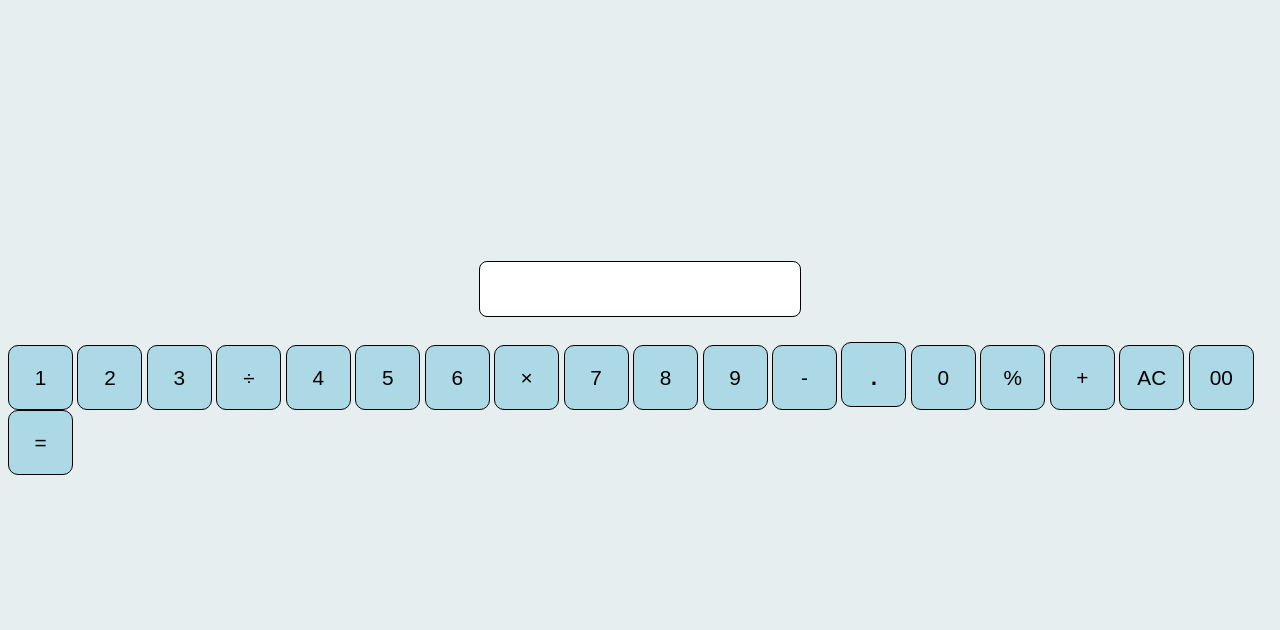
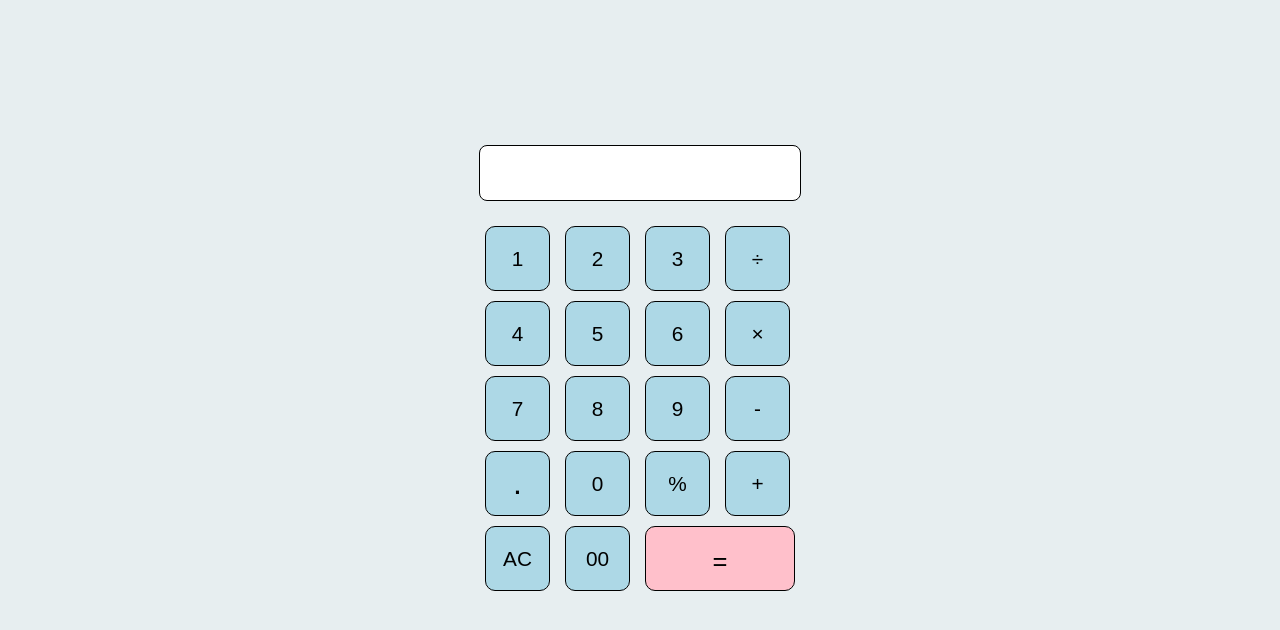
Before and after one commit to SauravKumar-max/simple-calculator-javascript, a plain HTML site: page index.html in a window 1280 px wide. Drawn offline with Linux system fonts and the light colour scheme.

Commit message:
Added Grid layout for buttons

```diff
--- a/style.css
+++ b/style.css
@@ -42,3 +42,20 @@ body{
   button:hover{
      transform: scale(1.1);
   }
+
+  .numbers{
+    display: grid;
+    grid-template-columns: repeat(4, 1fr);
+    grid-gap: 10px;
+    grid-auto-rows: minmax(60px, auto);
+  }
+
+  .equals{
+    font-size: 1.6rem;
+    padding-top: 20px;
+    width: 150px;
+    display: grid;
+    grid-column: 3/5;
+    grid-row: 5;
+    background: pink;
+  }
```
